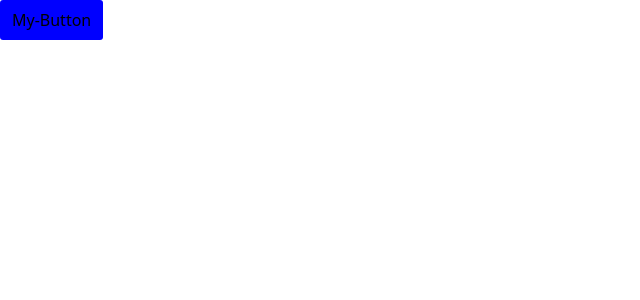
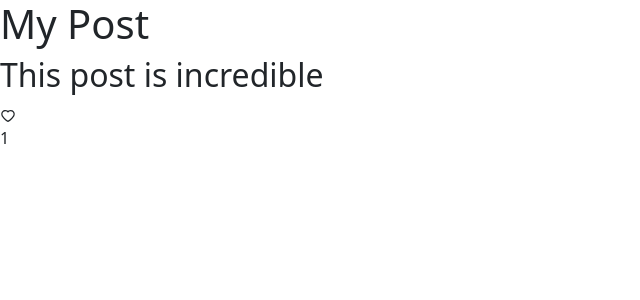
Before and after one commit to ringale95/React-Js-Mosh, a React (Vite) app in the folder vite-app/: page / in a window 1280 px wide. Shown: the top 300 px of the page, without its empty margins (0-640 px from the left). Built offline with nearby package versions, Linux system fonts and the light colour scheme.

Commit message:
feat: Like button

```diff
--- a/vite-app/src/App.tsx
+++ b/vite-app/src/App.tsx
@@ -1,15 +1,17 @@
-import Button from "./components/Buttons/button";
+import Like from "./components/like";
 
 const App = () => {
+  const post: any = {
+    title: "My Post",
+    description: "This post is incredible",
+    likes: 1,
+  };
+
   return (
     <div>
-      <Button
-        onClick={function () {
-          console.log("Hi Mom!");
-        }}
-      >
-        My-Button
-      </Button>
+      <h1>{post.title}</h1>
+      <h2>{post.description}</h2>
+      <Like likes={post.likes} />
     </div>
   );
 };
--- a/vite-app/src/components/Buttons/button.module.css
+++ /dev/null
@@ -1,13 +0,0 @@
-.btn {
-    padding: 8px 12px;
-    border-radius: 3px;
-    border: 0;
-}
-
-.btn-primary {
-    background-color: blue;
-}
-
-.btn-secondary {
-    background-color: grey;
-}
--- a/vite-app/src/components/Buttons/button.tsx
+++ /dev/null
@@ -1,21 +0,0 @@
-import styles from "./button.module.css";
-
-interface Props {
-  children: string;
-  color?: string;
-  onClick: () => void;
-}
-
-const Button = ({ children, onClick, color = "primary" }: Props) => {
-  return (
-    <button
-      type="button"
-      className={[styles.btn, styles["btn-" + color]].join(" ")}
-      onClick={onClick}
-    >
-      {children}
-    </button>
-  );
-};
-
-export default Button;
--- a/vite-app/src/components/ListGroup/index.ts
+++ /dev/null
@@ -1,3 +0,0 @@
-import ListGroup from "./ListGroup";
-
-export default ListGroup;
--- /dev/null
+++ b/vite-app/src/components/like.tsx
@@ -0,0 +1,25 @@
+import { useState } from "react";
+import { AiFillHeart, AiOutlineHeart } from "react-icons/ai";
+
+interface Props {
+  likes: number;
+}
+
+const like = ({ likes }: Props) => {
+  const [isActive, setActive] = useState(false);
+  const [count, setCount] = useState(likes);
+
+  return (
+    <div onClick={() => setActive(!isActive)}>
+      {isActive ? (
+        <AiFillHeart color="#ff6b81" onClick={() => setCount(count - 1)} />
+      ) : (
+        <AiOutlineHeart onClick={() => setCount(count + 1)} />
+      )}
+      <br />
+      {count}
+    </div>
+  );
+};
+
+export default like;
```
Also changed, not shown: vite-app/src/components/Alert.tsx (deleted, +0 -25 lines), vite-app/src/components/ListGroup/ListGroup.module.css (deleted, +0 -9 lines), vite-app/src/components/ListGroup/ListGroup.tsx (deleted, +0 -53 lines), vite-app/src/components/ListGroup/ListGroup.css (deleted).
